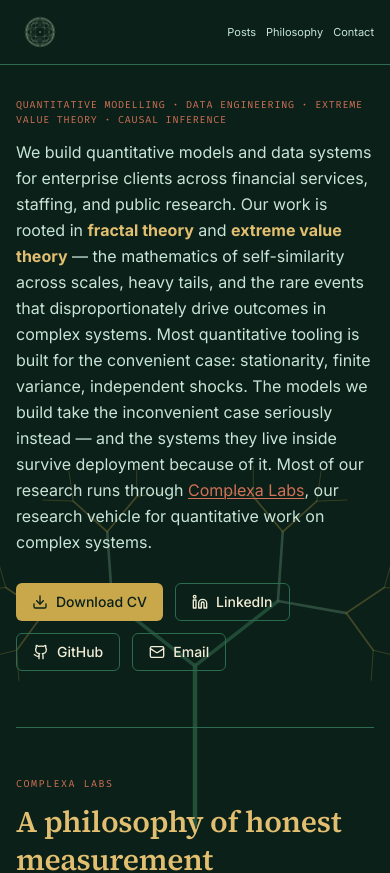
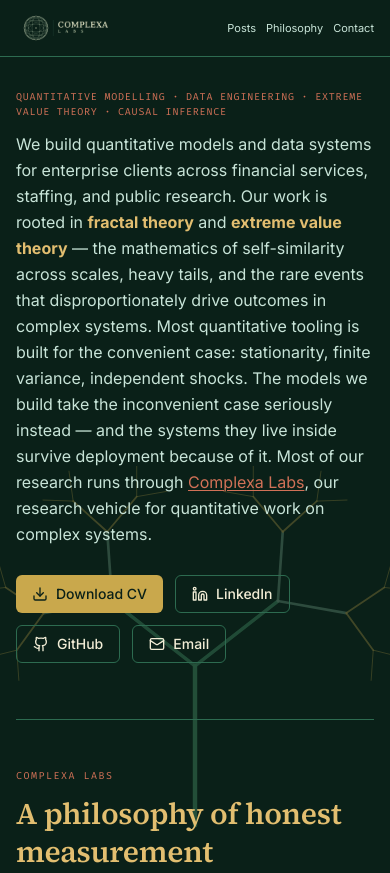
Before and after one commit to nclcc/nclcc.github.io, a Next.js app: page / in a window 390 px wide. Shown: the top 873 px of the page. Built offline with nearby package versions, Linux system fonts and the light colour scheme.

Commit message:
Use full Complexa Labs wordmark on mobile too

```diff
--- a/app/layout.tsx
+++ b/app/layout.tsx
@@ -60,18 +60,12 @@
               className="shrink-0 inline-flex items-center"
               aria-label="Complexa Labs — home"
             >
-              {/* Mobile: just the sphere mark */}
-              <img
-                src="/complexa-mark.png"
-                alt="Complexa Labs"
-                className="block sm:hidden h-12 w-12"
-                style={{ objectFit: "contain", filter: "brightness(1.15) contrast(1.05)" }}
-              />
-              {/* Desktop: full horizontal wordmark */}
+              {/* Full horizontal wordmark at every breakpoint — sized smaller on
+                  mobile so it shares the header with the nav cleanly. */}
               <img
                 src="/complexa-logo.png"
                 alt="Complexa Labs"
-                className="hidden sm:block h-16 lg:h-20"
+                className="h-10 sm:h-16 lg:h-20"
                 style={{ objectFit: "contain", filter: "brightness(1.15) contrast(1.05)" }}
               />
             </Link>
```
